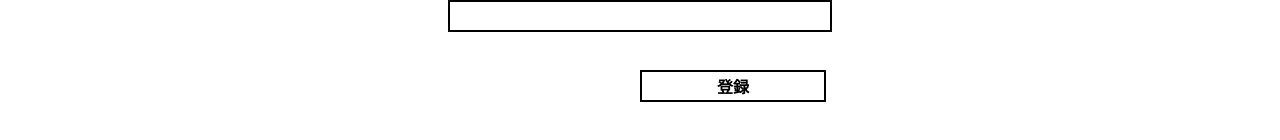
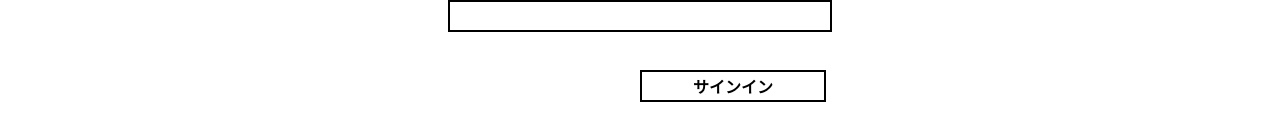
Before and after one commit to Bedorate/mail-link-auth, a Vue app: page /signin in a window 1280 px wide. Shown: the part 308-448 px from the top of the page. Built offline with nearby package versions, Linux system fonts and the light colour scheme.

Commit message:
LoginFormにpropsを追加

```diff
--- a/src/components/organisms/LoginForm.vue
+++ b/src/components/organisms/LoginForm.vue
@@ -25,7 +25,6 @@ import CommonButton from "@/components/atoms/CommonButton.vue";
 type ILogInDataType = {
   logInDataList: ILogInDataList[];
   isPush: boolean;
-  label:string;
 };
 
 export default defineComponent({
@@ -33,6 +32,13 @@ export default defineComponent({
   components: {
     FormComponent,
     CommonButton,
+  },
+  props:{
+    label: {
+      //ボタンの中に表示する文字列
+      type: String,
+      required: true,
+    },
   },
   data(): ILogInDataType {
     return {
@@ -51,7 +57,6 @@ export default defineComponent({
         },
       ],
       isPush: false,
-      label:"登録"
     };
   },
   computed: {
--- a/src/views/Home.vue
+++ b/src/views/Home.vue
@@ -1,6 +1,6 @@
 <template>
   <div class="page">
-    <LoginForm />
+    <LoginForm :label="label"/>
   </div>
 </template>
 
@@ -11,6 +11,7 @@ import LoginForm from '@/components/organisms/LoginForm.vue';
 type mailInfo = {
   mailAdress: string;
   password:string;
+  label:string;
 }
 
 export default defineComponent({
@@ -22,6 +23,7 @@ export default defineComponent({
     return{
       mailAdress:"",
       password:"",
+      label:"登録"
     }
   },
 });
--- a/src/views/SignIn.vue
+++ b/src/views/SignIn.vue
@@ -11,6 +11,7 @@ import LoginForm from '@/components/organisms/LoginForm.vue';
 type mailInfo = {
   mailAdress: string;
   password:string;
+  label:string;
 }
 
 export default defineComponent({
@@ -22,6 +23,7 @@ export default defineComponent({
     return{
       mailAdress:"",
       password:"",
+      label:"サインイン",
     }
   },
 });
```
